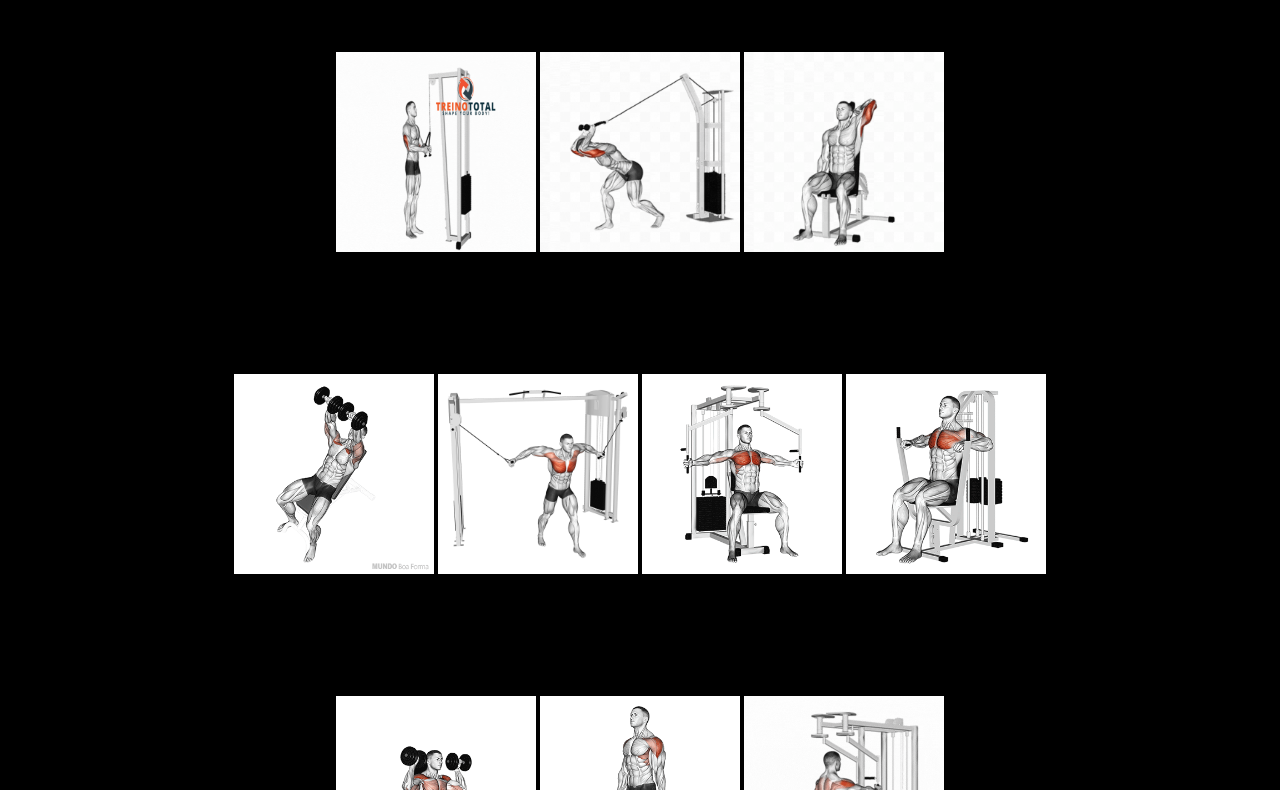
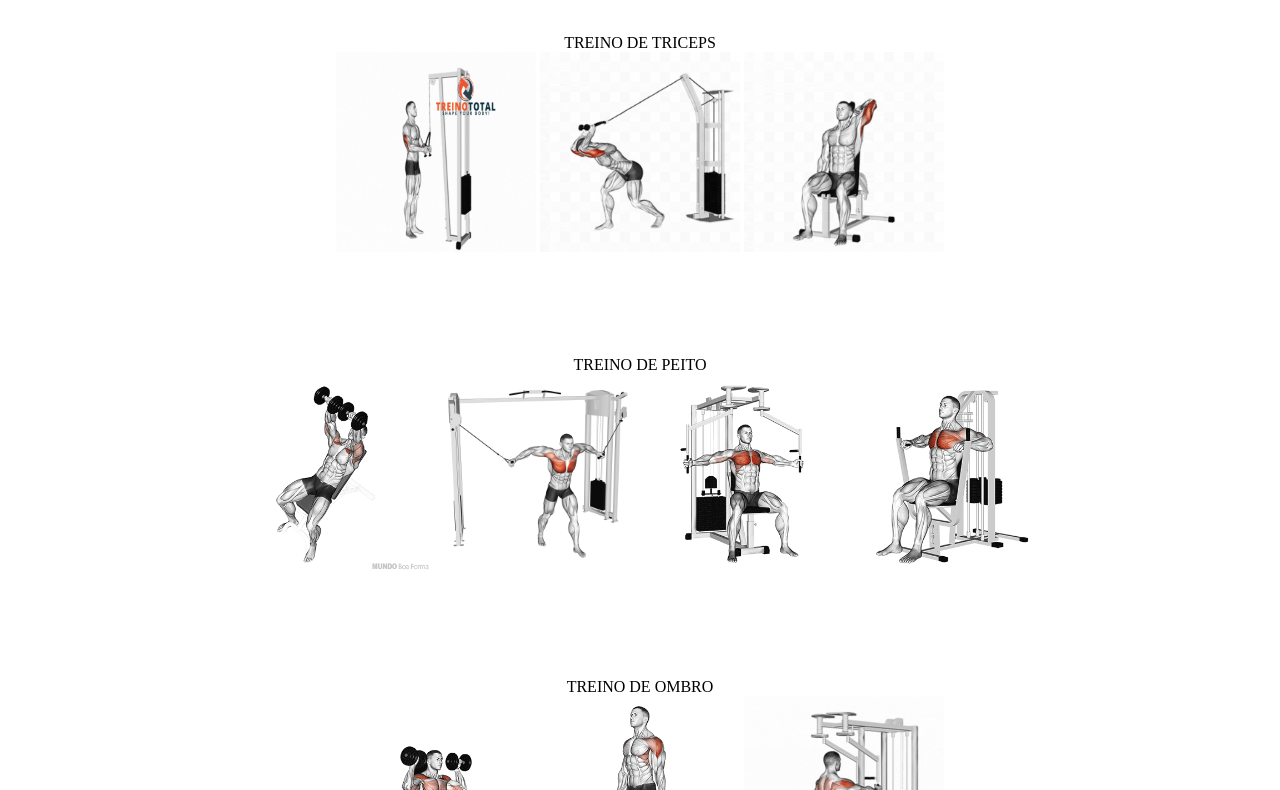
Before and after one commit to rickpene/academia, a plain HTML site: page index.html in a window 1280 px wide. Shown: the part 172-962 px from the top of the page. Drawn offline with Linux system fonts and the light colour scheme.

Commit message:
Add files via upload

```diff
--- a/style.css
+++ b/style.css
@@ -139,5 +139,5 @@ a {
 }
 
 .fundo {
-    background: black;
+    background: #fff;
 }
```
